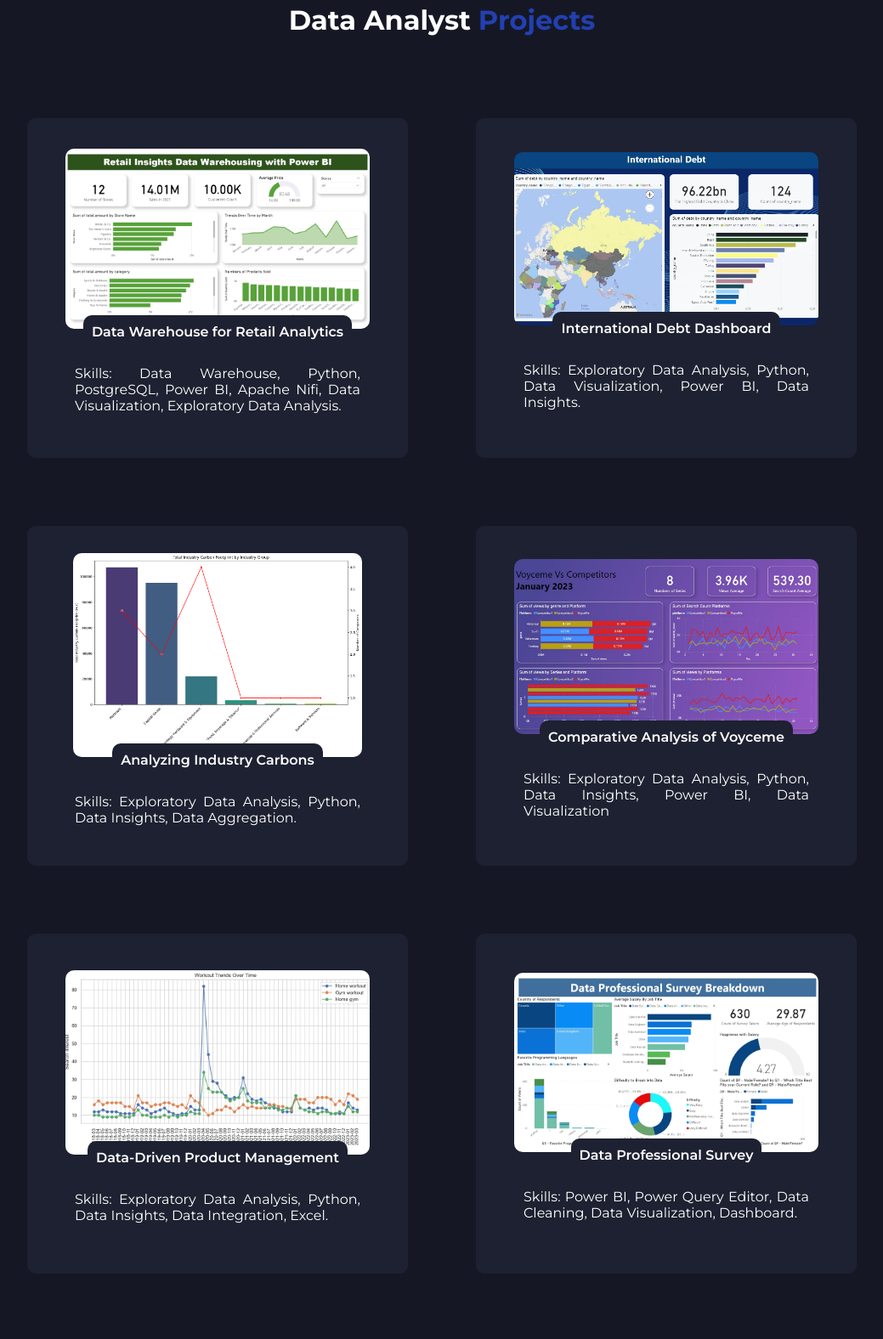
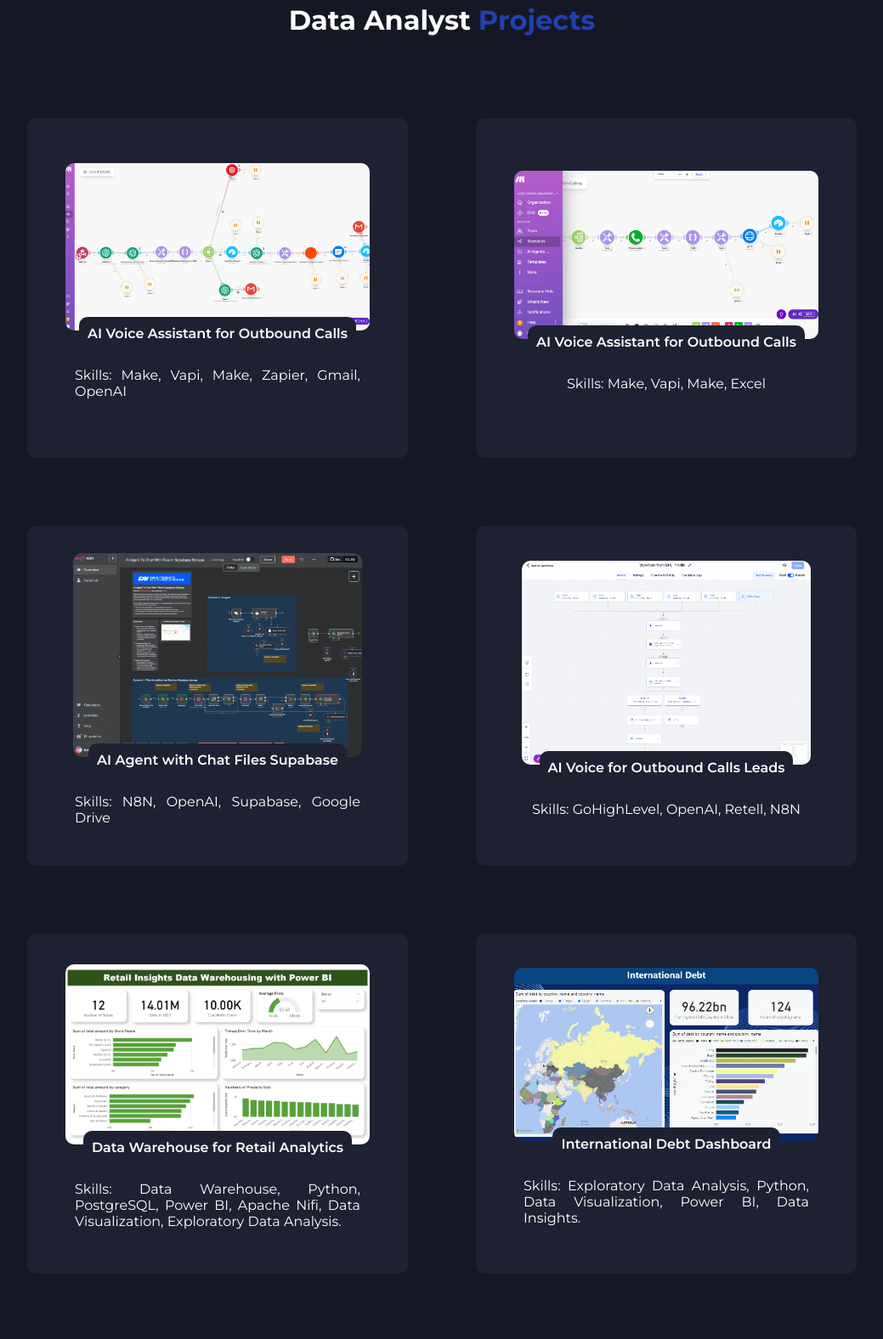
Before and after one commit to Historfic/Portfolio, a plain HTML site: page index.html in a window 1280 px wide. Shown: the part 2720-4296 px from the top of the page at 85% size, without its empty margins (120-1159 px from the left). Drawn offline with Linux system fonts and the light colour scheme.

Commit message:
Update index.html
4 automation projects added

```diff
--- a/index.html
+++ b/index.html
@@ -204,6 +204,47 @@
       <h3 class="project-title element spans" >My&nbsp;<span style="color:#233fb1">Projects</span></h3>
       <h4 class="project-title element spans mini" style="margin-bottom: 6rem; margin-top: 1rem;">Data Analyst&nbsp;<span style="color:#233fb1">Projects</span></h4>
       <div class="project-container element">
+
+        <div class="project1">
+          <div class="project-image">
+            <a href="https://github.com/Historfic/AI-Voice-Inbound-Call-for-a-Roofing-Company" target="_blank">
+            <img src="images/data/ai_inbound_voice.png" alt="project1-image" id="image">  <!--NEED id=image and remove "/" in src="/images"-->
+            </a>
+          </div>
+          <div class="project-name">AI Voice Assistant for Outbound Calls</div>
+          <div class="project-description">Skills: Make, Vapi, Make, Zapier, Gmail, OpenAI</div>
+        </div>
+
+        <div class="project1">
+          <div class="project-image">
+            <a href="https://github.com/Historfic/AI-Receptionist-Outbound-Call" target="_blank">
+            <img src="images/data/outbound_call.png" alt="project1-image" id="image">  <!--NEED id=image and remove "/" in src="/images"-->
+            </a>
+          </div>
+          <div class="project-name">AI Voice Assistant for Outbound Calls</div>
+          <div class="project-description">Skills: Make, Vapi, Make, Excel</div>
+        </div>
+
+        <div class="project1">
+          <div class="project-image">
+            <a href="https://github.com/Historfic/AI-Agent-Chat-Files-with-Supabase" target="_blank">
+            <img src="images/data/n8n_ai_agent.png" alt="project1-image" id="image">  <!--NEED id=image and remove "/" in src="/images"-->
+            </a>
+          </div>
+          <div class="project-name">AI Agent with Chat Files Supabase</div>
+          <div class="project-description">Skills: N8N, OpenAI, Supabase, Google Drive</div>
+        </div>
+
+        <div class="project1">
+          <div class="project-image">
+            <a href="https://github.com/Historfic/AI-Agent-Chat-Files-with-Supabase" target="_blank">
+            <img src="images/data/ghl_outbound.png" alt="project1-image" id="image">  <!--NEED id=image and remove "/" in src="/images"-->
+            </a>
+          </div>
+          <div class="project-name">AI Voice for Outbound Calls Leads</div>
+          <div class="project-description">Skills: GoHighLevel, OpenAI, Retell, N8N</div>
+        </div>
+
         <div class="project1">
           <div class="project-image">
             <a href="https://github.com/Historfic/Building-an-Integrated-Local-Data-Warehouse-for-Retail-Analytics" target="_blank">
@@ -213,7 +254,8 @@
           <div class="project-name">Data Warehouse for Retail Analytics</div>
           <div class="project-description">Skills: Data Warehouse, Python, PostgreSQL, Power BI, Apache Nifi, Data Visualization, Exploratory Data Analysis.</div>
         </div>
-        <div class="project2">
+
+        <div class="project1">
           <div class="project-image">
             <a href="https://github.com/Historfic/Analysis-of-International-Debt-Country-Rankings-and-Specific-Insights" target="_blank">
             <img src="images/data/International Debt.jpg" alt="project2-image" id="image">
@@ -222,7 +264,8 @@
           <div class="project-name">International Debt Dashboard</div>
           <div class="project-description">Skills: Exploratory Data Analysis, Python, Data Visualization, Power BI, Data Insights.</div>
         </div>
-        <div class="project3">
+
+        <div class="project1">
           <div class="project-image">
             <a href="https://github.com/Historfic/Industry-Carbon-Footprint-Analysis" target="_blank">
             <img src="images/data/carbon.png" alt="project3-image" id="image">
@@ -231,7 +274,8 @@
           <div class="project-name">Analyzing Industry Carbons</div>
           <div class="project-description">Skills: Exploratory Data Analysis, Python, Data Insights, Data Aggregation.</div>
         </div>
-        <div class="project3">
+
+        <div class="project1">
             <div class="project-image">
               <a href="https://github.com/Historfic/Comparative-Performance-Analysis-of-VoyceMe-Series-vs-Competitors" target="_blank">
               <img src="images/data/VoyceMe.jpg" alt="project3-image" id="image">
@@ -240,7 +284,8 @@
             <div class="project-name">Comparative Analysis of Voyceme</div>
             <div class="project-description">Skills: Exploratory Data Analysis, Python, Data Insights, Power BI, Data Visualization</div>
           </div>
-          <div class="project3">
+
+          <div class="project1">
             <div class="project-image">
               <a href="https://github.com/Historfic/Data-Driven-Product-Management---Conducting-a-Market-Analysis" target="_blank">
               <img src="images/data/Data_Driven.png" alt="project3-image" id="image">
@@ -249,7 +294,8 @@
             <div class="project-name">Data-Driven Product Management</div>
             <div class="project-description">Skills: Exploratory Data Analysis, Python, Data Insights, Data Integration, Excel.</div>
           </div>
-          <div class="project3">
+
+          <div class="project1">
             <div class="project-image">
               <a href="https://github.com/Historfic/Data-Professionals-Survey" target="_blank">
               <img src="images/data/Data Professional Survey Breakdown_page-0001.jpg" alt="project3-image" id="image">
@@ -258,7 +304,8 @@
             <div class="project-name">Data Professional Survey</div>
             <div class="project-description">Skills: Power BI, Power Query Editor, Data Cleaning, Data Visualization, Dashboard.</div>
           </div>
-          <div class="project3">
+
+          <div class="project1">
             <div class="project-image">
               <a href="https://github.com/Historfic/Youtube-Data-API-Extraction-and-Analysis" target="_blank">
               <img src="images/data/wordcloud.png" alt="project3-image" id="image">
@@ -267,7 +314,8 @@
             <div class="project-name">Youtube Data API Extraction and Analysis</div>
             <div class="project-description">Skills: Exploratory Data Analysis, Youtube API, Python, Data Visualization, Data Cleaning, Data Scraping, Data Processing, Natural Language Processing.</div>
           </div>
-          <div class="project3">
+
+          <div class="project1">
             <div class="project-image">
               <a href="https://github.com/Historfic/LuxurStay-Hotel-Operations" target="_blank">
               <img src="images/data/Hotel_Operations.jpg" alt="project3-image" id="image">
@@ -277,7 +325,7 @@
             <div class="project-description">Skills: Data Acquisition and Initial Exploration, Data Cleaning, PostgreSQL, Power BI, Python.</div>
           </div>
 
-          <div class="project3">
+          <div class="project1">
             <div class="project-image">
               <a href="https://github.com/Historfic/E-commerce-Growth-Analysis-at-Walmart-Unveiling-Holiday-Sales-Trends" target="_blank">
               <img src="images/business/walmart.jpg" alt="project3-image" id="image">
@@ -288,7 +336,7 @@
           </div>
 
 
-          <div class="project3">
+          <div class="project1">
             <div class="project-image">
               <a href="https://github.com/Historfic/E-commerce-Growth-Analysis-at-Walmart-Unveiling-Holiday-Sales-Trends" target="_blank">
               <img src="images/business/WalmartDashboard.jpg" alt="project3-image" id="image">
@@ -298,7 +346,7 @@
             <div class="project-description">Skills: Data Pipeline, ETL, Data Cleaning, Data Transformation, Python.</div>
           </div>
 
-          <div class="project3">
+          <div class="project1">
             <div class="project-image">
               <a href="https://github.com/Historfic/Business-Online-Sports-Revenue" target="_blank">
               <img src="images/business/Business Online Sports Revenue.jpg" alt="project3-image" id="image">
@@ -308,15 +356,7 @@
             <div class="project-description">PostgreSQL, Python, Power BI, Data Cleaning, Data Transformation. Exploratory Data Analysis, Data Visualization, Data Insights.</div>
           </div>
 
-          <div class="project3">
-            <div class="project-image">
-              <a href="https://github.com/Historfic/Key-Business-Decision-for-Pen-and-Printers" target="_blank">
-              <img src="images/business/Key Business Decision Pen and Printer.png" alt="project3-image" id="image">
-              </a>
-            </div>
-            <div class="project-name">Key Business Decision for Pen and Printers</div>
-            <div class="project-description">Skills: Business Recommendation, Exploratory Data Analysis, Data Visualization.</div>
-          </div>
+
 
 
 
```
